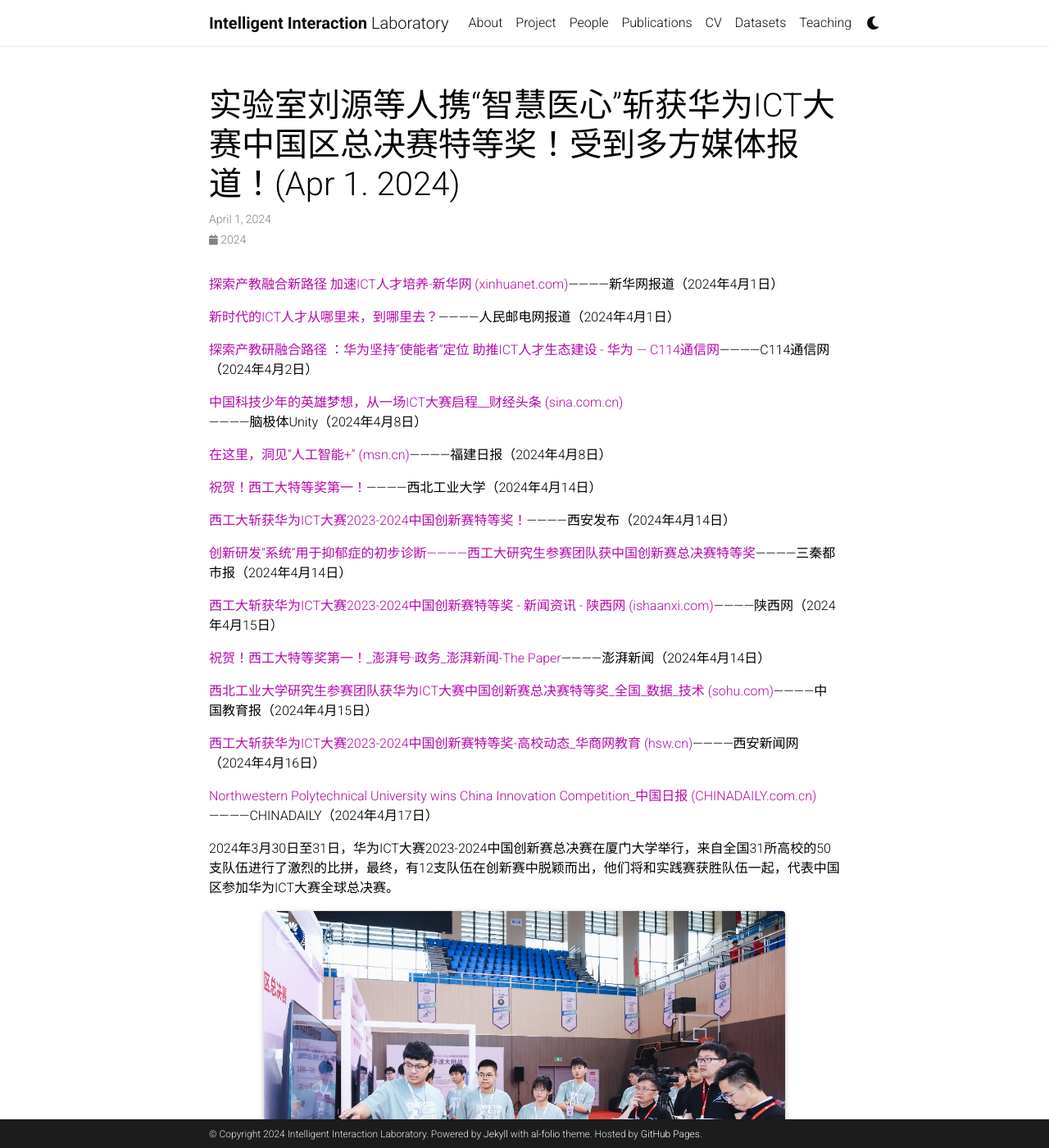
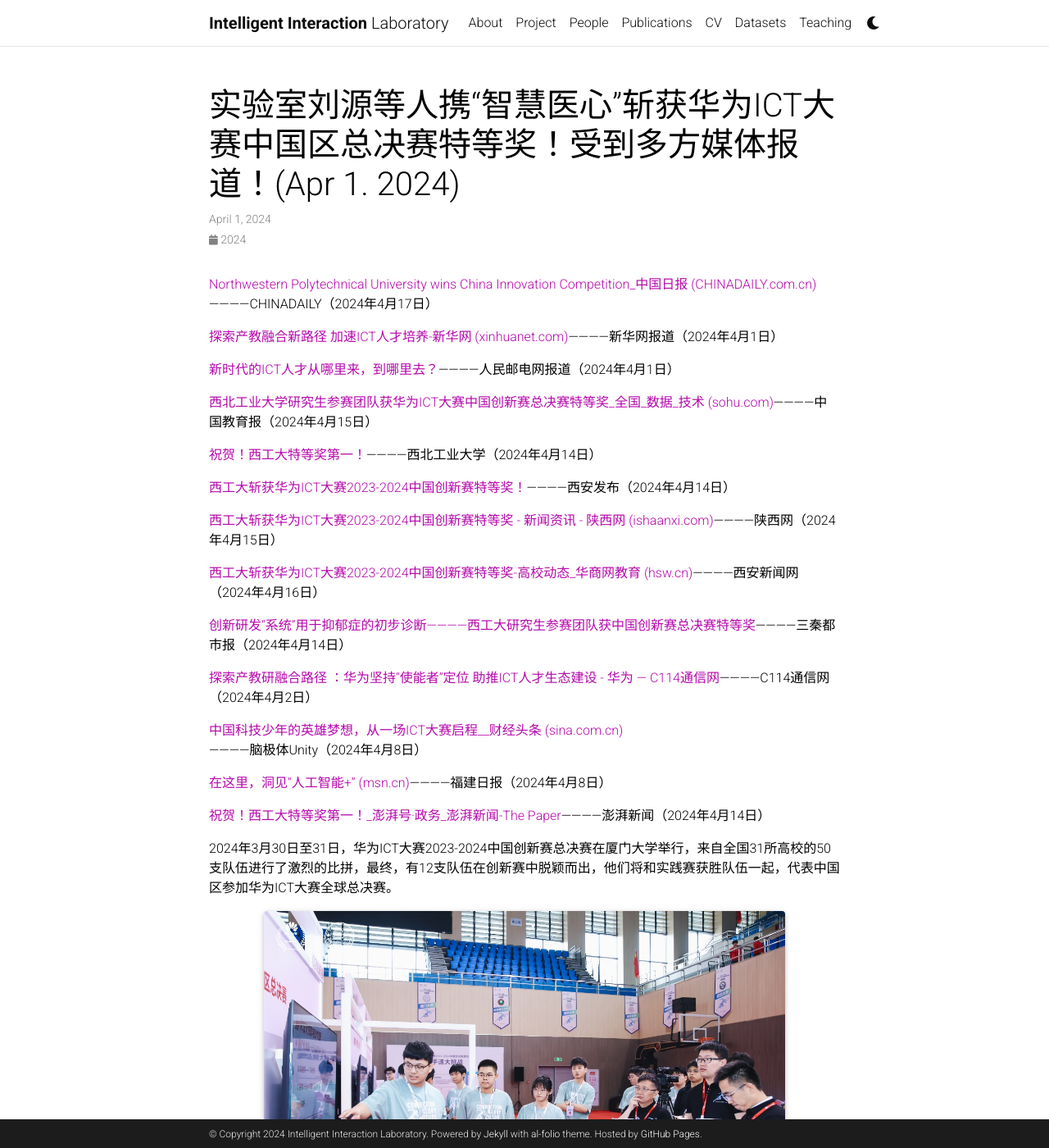
Before and after one commit to IntelligentInteractiveLab/intelligentinteractivelab.github.io, a Jekyll site: the page built from _news/announcement_19.md, in a window 1280 px wide and 1400 px high. Shown: the whole window at 82% size. Built offline with Jekyll 4.4.1, drawn with Linux system fonts in a browser that asks for light colours; full-size pictures stand in for the smaller copies a plugin makes; comment, search, counter and statistics services are not loaded; a style sheet for code colours, icons or effects is not loaded; some of the changed lines change nothing that is shown.

Commit message:
调整了新闻顺序

```diff
--- a/_news/announcement_19.md
+++ b/_news/announcement_19.md
@@ -6,9 +6,23 @@
 related_posts: false
 ---
 
+<a href="http://education.chinadaily.com.cn/2024-04/17/c_980071.htm">Northwestern Polytechnical University wins China Innovation Competition_中国日报 (CHINADAILY.com.cn)</a>————CHINADAILY（2024年4月17日）
+
 <a href="http://www.news.cn/info/20240401/6d67bf8840f14e6f8442dd2f76388d26/c.html">探索产教融合新路径 加速ICT人才培养-新华网 (xinhuanet.com)</a>————新华网报道（2024年4月1日）
 
 <a href="https://mp.weixin.qq.com/s/og_oKyFoP8yEfpYWGRAIWQ">新时代的ICT人才从哪里来，到哪里去？</a>————人民邮电网报道（2024年4月1日）
+
+<a href="https://www.sohu.com/a/771863105_243614">西北工业大学研究生参赛团队获华为ICT大赛中国创新赛总决赛特等奖_全国_数据_技术 (sohu.com)</a>————中国教育报（2024年4月15日）
+
+<a href="https://mp.weixin.qq.com/s/n6Wrkl4kxbEIoautGXhdWw">祝贺！西工大特等奖第一！</a>————西北工业大学（2024年4月14日）
+
+<a href="https://xafbapp.xiancn.com/app/template/displayTemplate/news/newsDetail/2347/6879621.html?isShare=true">西工大斩获华为ICT大赛2023-2024中国创新赛特等奖！</a>————西安发布（2024年4月14日）
+
+<a href="https://www.ishaanxi.com/c/2024/0415/3120143.shtml">西工大斩获华为ICT大赛2023-2024中国创新赛特等奖 - 新闻资讯 - 陕西网 (ishaanxi.com)</a>————陕西网（2024年4月15日）
+
+<a href="https://edu.hsw.cn/system/2024/0416/150416.shtml">西工大斩获华为ICT大赛2023-2024中国创新赛特等奖-高校动态_华商网教育 (hsw.cn)</a>————西安新闻网（2024年4月16日）
+
+<a href="https://qinwen.sanqin.com/app/template/displayTemplate/news/newsDetail/5551/10654267.html">创新研发“系统”用于抑郁症的初步诊断————西工大研究生参赛团队获中国创新赛总决赛特等奖</a>————三秦都市报（2024年4月14日）
 
 <a href="https://www.c114.com.cn/news/126/a1258926.html">探索产教研融合路径 ：华为坚持“使能者”定位 助推ICT人才生态建设 - 华为 — C114通信网</a>————C114通信网（2024年4月2日）
 
@@ -16,21 +30,7 @@
 
 <a href="https://www.msn.cn/zh-cn/news/other/在这里-洞见-人工智能/ar-BB1lehdK">在这里，洞见“人工智能+” (msn.cn)</a>————福建日报（2024年4月8日）
 
-<a href="https://mp.weixin.qq.com/s/n6Wrkl4kxbEIoautGXhdWw">祝贺！西工大特等奖第一！</a>————西北工业大学（2024年4月14日）
-
-<a href="https://xafbapp.xiancn.com/app/template/displayTemplate/news/newsDetail/2347/6879621.html?isShare=true">西工大斩获华为ICT大赛2023-2024中国创新赛特等奖！</a>————西安发布（2024年4月14日）
-
-<a href="https://qinwen.sanqin.com/app/template/displayTemplate/news/newsDetail/5551/10654267.html">创新研发“系统”用于抑郁症的初步诊断————西工大研究生参赛团队获中国创新赛总决赛特等奖</a>————三秦都市报（2024年4月14日）
-
-<a href="https://www.ishaanxi.com/c/2024/0415/3120143.shtml">西工大斩获华为ICT大赛2023-2024中国创新赛特等奖 - 新闻资讯 - 陕西网 (ishaanxi.com)</a>————陕西网（2024年4月15日）
-
 <a href="https://www.thepaper.cn/newsDetail_forward_27026775">祝贺！西工大特等奖第一！_澎湃号·政务_澎湃新闻-The Paper</a>————澎湃新闻（2024年4月14日）
-
-<a href="https://www.sohu.com/a/771863105_243614">西北工业大学研究生参赛团队获华为ICT大赛中国创新赛总决赛特等奖_全国_数据_技术 (sohu.com)</a>————中国教育报（2024年4月15日）
-
-<a href="https://edu.hsw.cn/system/2024/0416/150416.shtml">西工大斩获华为ICT大赛2023-2024中国创新赛特等奖-高校动态_华商网教育 (hsw.cn)</a>————西安新闻网（2024年4月16日）
-
-<a href="http://education.chinadaily.com.cn/2024-04/17/c_980071.htm">Northwestern Polytechnical University wins China Innovation Competition_中国日报 (CHINADAILY.com.cn)</a>————CHINADAILY（2024年4月17日）
 
 2024年3月30日至31日，华为ICT大赛2023-2024中国创新赛总决赛在厦门大学举行，来自全国31所高校的50支队伍进行了激烈的比拼，最终，有12支队伍在创新赛中脱颖而出，他们将和实践赛获胜队伍一起，代表中国区参加华为ICT大赛全球总决赛。
 
```
